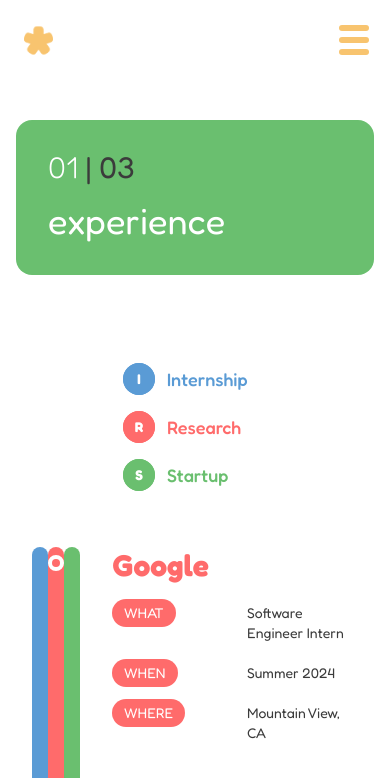
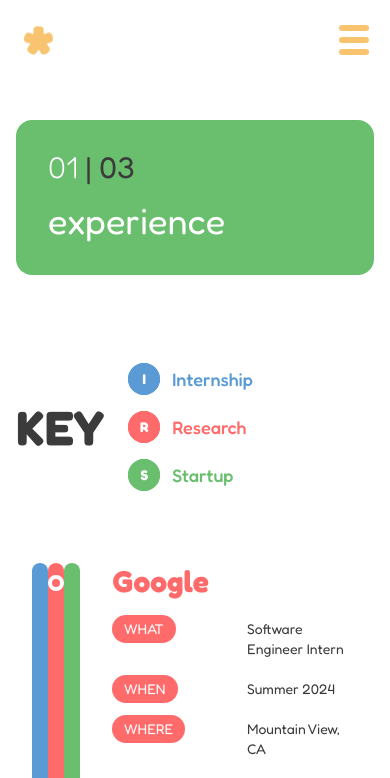
Before and after one commit to JaeMinBird/portfoliov4, a Next.js app: page / in a window 390 px wide. Shown: the top 778 px of the page. Built offline with nearby package versions, Linux system fonts and the light colour scheme.

Commit message:
minor fixes

```diff
--- a/src/app/components/metro.tsx
+++ b/src/app/components/metro.tsx
@@ -30,23 +30,96 @@
         <div className="flex flex-col lg:flex-row gap-8">
           {/* Key Section */}
           <div className="lg:w-[30%] order-1 lg:order-none">
-            <div className="pt-12 pb-2 md:pt-16 md:pb-3 lg:p-6 text-center lg:text-center">
-              {/* Mobile: Hide KEY text, Desktop: Show KEY text */}
+            <div className="pt-12 pb-2 md:pt-8 md:pb-3 lg:p-6 text-center lg:text-center">
+              {/* Desktop: Show KEY text */}
               <div className="hidden lg:block">
                 <h2 className="text-4xl font-bold mb-6 text-[#3B3B3B] text-center">KEY</h2>
               </div>
 
-              {/* Keys layout */}
-              <div className="flex flex-col space-y-4 items-center lg:flex-col lg:space-y-4 lg:items-center sm:flex-row sm:justify-evenly sm:space-y-0">
+              {/* Mobile vertical: Show KEY text on left, bigger */}
+              <div className="flex sm:hidden items-center justify-center mb-4">
+                <h2 className="text-5xl font-bold text-[#3B3B3B] mr-6 flex-shrink-0">KEY</h2>
+                <div className="flex flex-col space-y-4 items-start flex-1">
+                  {Object.entries(lineConfigs).map(([key, config]) => (
+                    <motion.div
+                      key={key}
+                      className="flex items-center cursor-pointer"
+                      onClick={() => toggleLine(key)}
+                      onHoverStart={() => setHoveredKey(key)}
+                      onHoverEnd={() => setHoveredKey(null)}
+                    >
+                      <div className="relative w-8 h-8 flex-shrink-0">
+                        {/* Outer circle (outline) */}
+                        <motion.div
+                          className="absolute inset-0 w-8 h-8 rounded-full border-2"
+                          style={{
+                            borderColor: config.color
+                          }}
+                          animate={{
+                            scale: !visibleLines.has(key) && hoveredKey === key ? 0.8 : 1,
+                          }}
+                          transition={{ duration: 0.2 }}
+                        />
+                        {/* Inner circle */}
+                        <motion.div
+                          className="absolute inset-0 w-8 h-8 rounded-full flex items-center justify-center"
+                          style={{
+                            backgroundColor: visibleLines.has(key) ? config.color : 'transparent'
+                          }}
+                          animate={{
+                            scale: visibleLines.has(key) ? (hoveredKey === key ? 0.7 : 1) : 0,
+                          }}
+                          transition={{ duration: 0.2 }}
+                        >
+                          <motion.span
+                            className="text-sm font-bold text-white select-none pointer-events-none"
+                            animate={{
+                              scale: visibleLines.has(key) ? 1 : 0,
+                            }}
+                          >
+                            {config.letter}
+                          </motion.span>
+                        </motion.div>
+                        {/* Letter when toggled off */}
+                        {!visibleLines.has(key) && (
+                          <motion.span
+                            className="absolute inset-0 flex items-center justify-center text-sm font-bold select-none pointer-events-none"
+                            style={{ color: config.color }}
+                            initial={{ scale: 0 }}
+                            animate={{ scale: 1.2 }}
+                            transition={{ duration: 0.2 }}
+                          >
+                            {config.letter}
+                          </motion.span>
+                        )}
+                      </div>
+                      <span
+                        className="text-lg font-medium select-none ml-3"
+                        style={{ color: config.color }}
+                      >
+                        {config.label}
+                      </span>
+                    </motion.div>
+                  ))}
+                </div>
+              </div>
+
+              {/* Tablet horizontal: Show KEY text above */}
+              <div className="hidden sm:block lg:hidden">
+                <h2 className="text-4xl font-bold mb-2 text-[#3B3B3B] text-center">KEY</h2>
+              </div>
+
+              {/* Keys layout for tablet horizontal */}
+              <div className="hidden sm:flex lg:hidden flex-row justify-center space-x-6">
                 {Object.entries(lineConfigs).map(([key, config]) => (
                   <motion.div
                     key={key}
-                    className="flex items-center cursor-pointer w-36 mx-auto lg:w-36 lg:mx-auto sm:w-auto sm:mx-0"
+                    className="flex items-center cursor-pointer"
                     onClick={() => toggleLine(key)}
                     onHoverStart={() => setHoveredKey(key)}
                     onHoverEnd={() => setHoveredKey(null)}
                   >
-                    <div className="relative w-8 h-8 flex-shrink-0"> {/* Circle stays at left of container */}
+                    <div className="relative w-8 h-8 flex-shrink-0">
                       {/* Outer circle (outline) */}
                       <motion.div
                         className="absolute inset-0 w-8 h-8 rounded-full border-2"
@@ -92,7 +165,72 @@
                       )}
                     </div>
                     <span
-                      className="text-lg font-medium select-none ml-3" // Fixed margin instead of gap
+                      className="text-lg font-medium select-none ml-3"
+                      style={{ color: config.color }}
+                    >
+                      {config.label}
+                    </span>
+                  </motion.div>
+                ))}
+              </div>
+
+              {/* Desktop keys layout */}
+              <div className="hidden lg:flex flex-col space-y-4 items-center">
+                {Object.entries(lineConfigs).map(([key, config]) => (
+                  <motion.div
+                    key={key}
+                    className="flex items-center cursor-pointer w-36"
+                    onClick={() => toggleLine(key)}
+                    onHoverStart={() => setHoveredKey(key)}
+                    onHoverEnd={() => setHoveredKey(null)}
+                  >
+                    <div className="relative w-8 h-8 flex-shrink-0">
+                      {/* Outer circle (outline) */}
+                      <motion.div
+                        className="absolute inset-0 w-8 h-8 rounded-full border-2"
+                        style={{
+                          borderColor: config.color
+                        }}
+                        animate={{
+                          scale: !visibleLines.has(key) && hoveredKey === key ? 0.8 : 1,
+                        }}
+                        transition={{ duration: 0.2 }}
+                      />
+                      {/* Inner circle */}
+                      <motion.div
+                        className="absolute inset-0 w-8 h-8 rounded-full flex items-center justify-center"
+                        style={{
+                          backgroundColor: visibleLines.has(key) ? config.color : 'transparent'
+                        }}
+                        animate={{
+                          scale: visibleLines.has(key) ? (hoveredKey === key ? 0.7 : 1) : 0,
+                        }}
+                        transition={{ duration: 0.2 }}
+                      >
+                        <motion.span
+                          className="text-sm font-bold text-white select-none pointer-events-none"
+                          animate={{
+                            scale: visibleLines.has(key) ? 1 : 0,
+                          }}
+                        >
+                          {config.letter}
+                        </motion.span>
+                      </motion.div>
+                      {/* Letter when toggled off */}
+                      {!visibleLines.has(key) && (
+                        <motion.span
+                          className="absolute inset-0 flex items-center justify-center text-sm font-bold select-none pointer-events-none"
+                          style={{ color: config.color }}
+                          initial={{ scale: 0 }}
+                          animate={{ scale: 1.2 }}
+                          transition={{ duration: 0.2 }}
+                        >
+                          {config.letter}
+                        </motion.span>
+                      )}
+                    </div>
+                    <span
+                      className="text-lg font-medium select-none ml-3"
                       style={{ color: config.color }}
                     >
                       {config.label}
@@ -147,7 +285,7 @@
 
                           {/* Stop Circle - Mobile Only */}
                           <div
-                            className="absolute top-2 md:hidden"
+                            className="absolute top-3 md:hidden"
                             style={{
                               left: lineIndex === 0 ? '-64px' :
                                     lineIndex === 1 ? '-48px' :
@@ -164,7 +302,7 @@
 
                           {/* Stop Circle - Desktop Only */}
                           <div
-                            className="absolute top-2 hidden md:block"
+                            className="absolute top-3 hidden md:block"
                             style={{
                               left: lineIndex === 0 ? '-80px' :
                                     lineIndex === 1 ? '-64px' :
--- a/src/app/components/nav.tsx
+++ b/src/app/components/nav.tsx
@@ -306,7 +306,7 @@
       <AnimatePresence>
         {mobileNavOpen && (
           <motion.div
-            className="fixed inset-0 bg-white z-[60] flex flex-col items-center justify-start"
+            className="fixed inset-0 bg-white z-[60] flex flex-col items-center justify-center"
             initial={{ opacity: 0 }}
             animate={{ opacity: 1 }}
             exit={{ opacity: 0 }}
```
